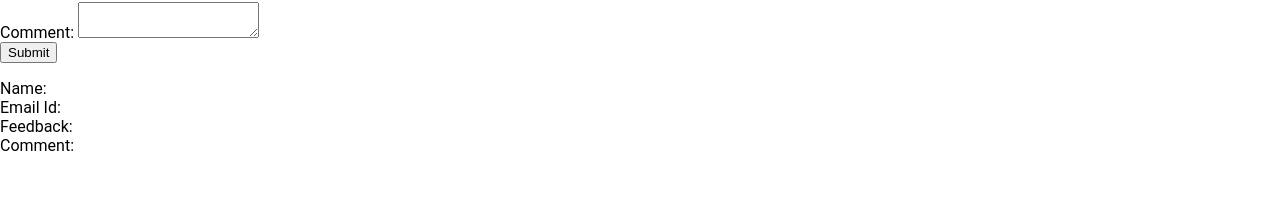
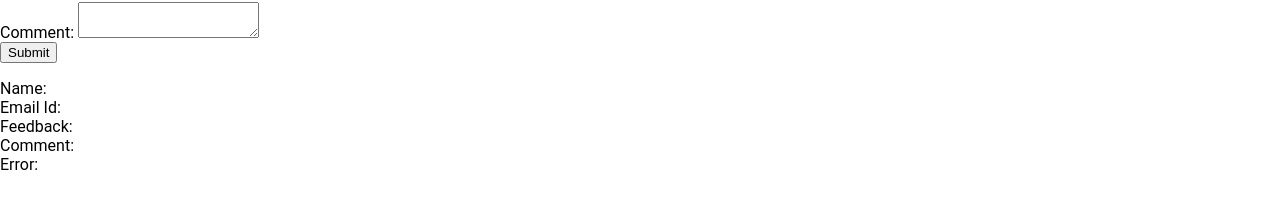
Before and after one commit to Siba-07/SSL-outlab6, an Angular app: page /form in a window 1280 px wide. Shown: the part 335-544 px from the top of the page. Built offline with nearby package versions, Linux system fonts and the light colour scheme.

Commit message:
Validators

```diff
--- a/src/app/form/form.component.html
+++ b/src/app/form/form.component.html
@@ -33,7 +33,7 @@
     Name: {{ feedbackForm.get('name_form').value }}<br>
     Email Id: {{ feedbackForm.get('email_form').value }}<br>
     Feedback: {{ feedbackForm.get('feedback_form').value }}<br>
-    Comment: {{ feedbackForm.get('comment_form').value }}
-    {{ errorMessage }}
+    Comment: {{ feedbackForm.get('comment_form').value }}<br>
+    Error: {{ errorMessage }}
   </p>
 </div>
--- a/src/app/form/form.component.ts
+++ b/src/app/form/form.component.ts
@@ -24,9 +24,12 @@ export class FormComponent implements OnInit {
   };
 
   feedbackForm = new FormGroup({
-    name_form: new FormControl(''),
-    email_form: new FormControl(''),
-    feedback_form: new FormControl(''),
+    name_form: new FormControl('', Validators.required),
+    email_form: new FormControl('', Validators.compose([
+      Validators.required,
+      // Validators.email
+    ])),
+    feedback_form: new FormControl('', Validators.required),
     comment_form: new FormControl('')
   })
 
@@ -47,6 +50,13 @@ export class FormComponent implements OnInit {
       .subscribe((data) => {
         this.feedback = data
       });
+
+      // this.feedbackForm.patchValue({
+      //   name_form: this.feedback.name,
+      //   email_form: this.feedback.email,
+      //   feedback_form: this.feedback.feedback,
+      //   comment_form: this.feedback.comment,
+      // })
   }
 
   onSubmit() {
```
